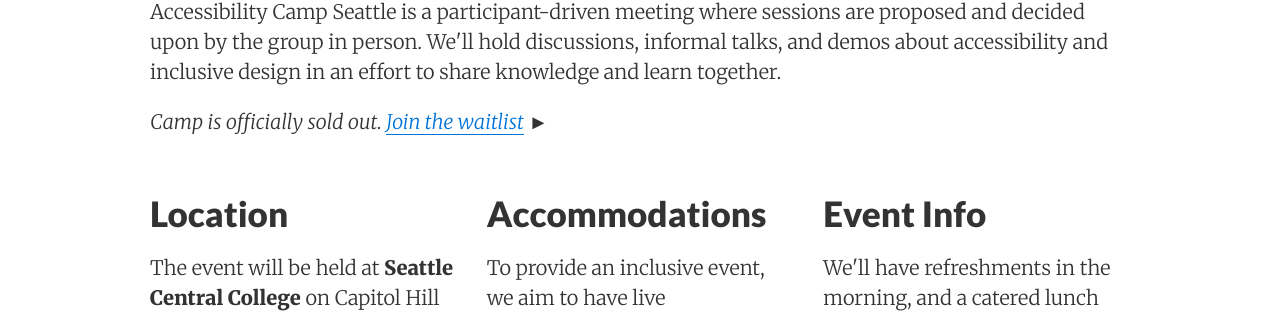
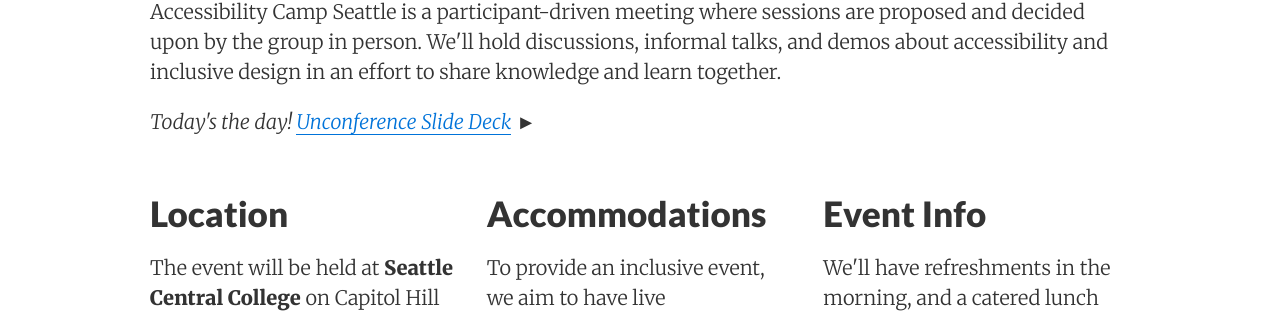
Before and after one commit to marcysutton/a11ycamp-jekyll, a Jekyll site: the page built from index.html, in a window 1280 px wide. Shown: the part 556-869 px from the top of the page. Built offline with Jekyll 4.4.1, drawn with Linux system fonts in a browser that asks for light colours; the list of posts is cut into pages by our own code; comment, search, counter and statistics services are not loaded.

Commit message:
add link to slide deck

```diff
--- a/index.html
+++ b/index.html
@@ -9,7 +9,7 @@
 
     <p>Accessibility Camp Seattle is a participant-driven meeting where sessions are proposed and decided upon by the group in person. We'll hold discussions, informal talks, and demos about accessibility and inclusive design in an effort to share knowledge and learn together.</p>
     <!-- <p class="homepage-callout"><strong>Registration opening soon.</strong></p> -->
-    <p class="homepage-callout"><em>Camp is officially sold out. <a href="/registration/">Join the waitlist</a></em> <span aria-hidden="true">►</span></p>
+    <p class="homepage-callout"><em>Today's the day! <a href="https://docs.google.com/presentation/d/1FAAoC5HrLP4tpdh45rS3XVVrR9PweO9yGXsXf1Vu0Ks/edit?usp=sharing">Unconference Slide Deck</a></em> <span aria-hidden="true">►</span></p>
   </header>
 
   <div class="buckets">
```
